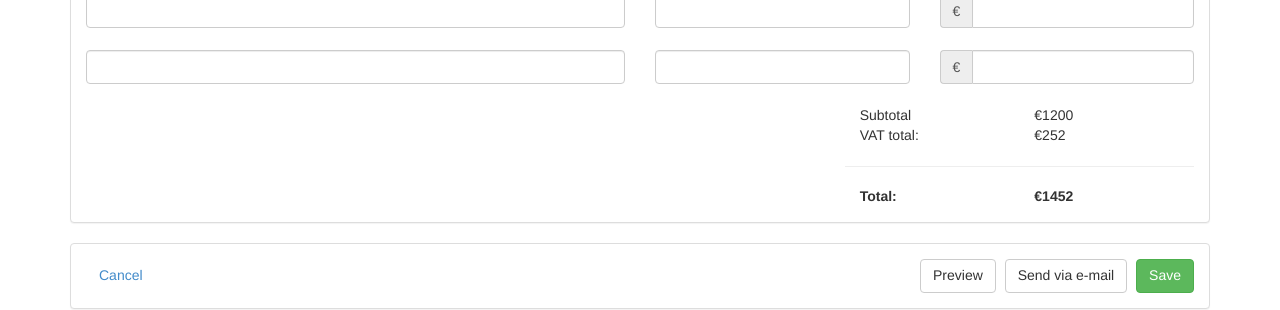
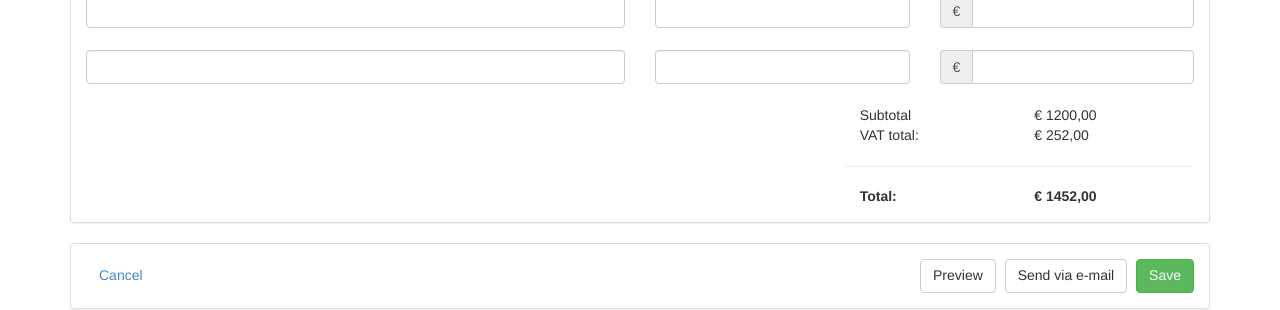
Before and after one commit to cybord/invoicing-html-prototype, a Jekyll site: the page built from add-invoice.html, in a window 1280 px wide. Shown: the part 567-877 px from the top of the page. Built offline with Jekyll 4.4.1, drawn with Linux system fonts in a browser that asks for light colours; nearby versions of some CDN libraries; library files that are not in the unit come from our copies; Markdown is read by kramdown in place of the engine named in the settings; comment, search, counter and statistics services are not loaded.

Commit message:
account numbers pattern

```diff
--- a/_includes/forms/invoice-content.html
+++ b/_includes/forms/invoice-content.html
@@ -71,18 +71,34 @@
       <div class="row">
         <div class="col-sm-4 pull-right">
           <div class="trailer">
+
             <div class="col-sm-6">Subtotal</div>
-            <div class="col-sm-6">€1200</div>
+            <div class="col-sm-6">
+              <div class="account-numbers clearfix">
+                  <span class="account-numbers-currency">€</span>
+                  <span class="account-numbers-value">1200,00</span>
+              </div>
+            </div>
           </div>
           <div class="trailer clearfix">
             <div class="col-sm-6">VAT total:</div>
-            <div class="col-sm-6">€252</div>
+            <div class="col-sm-6">
+              <div class="account-numbers clearfix">
+                  <span class="account-numbers-currency">€</span>
+                  <span class="account-numbers-value">252,00</span>
+              </div>
+            </div>
           </div>
           <hr />
           <div class="trailer clearfix">
             <b>
               <div class="col-sm-6">Total:</div>
-              <div class="col-sm-6">€1452</div>
+              <div class="col-sm-6">
+                <div class="account-numbers clearfix">
+                    <span class="account-numbers-currency">€</span>
+                    <span class="account-numbers-value">1452,00</span>
+                </div>
+              </div>
             </b>
           </div>
         </div>
@@ -159,16 +175,31 @@
         <div class="col-sm-4 pull-right">
           <div class="trailer">
             <div class="col-sm-6">Subtotal</div>
-            <div class="col-sm-6">€1200</div>
+            <div class="col-sm-6">
+              <div class="account-numbers clearfix">
+                  <span class="account-numbers-currency">€</span>
+                  <span class="account-numbers-value">1200,00</span>
+              </div>
+            </div>
           </div>
           <div class="trailer clearfix">
             <div class="col-sm-6">VAT total:</div>
-            <div class="col-sm-6">€252</div>
+            <div class="col-sm-6">
+              <div class="account-numbers clearfix">
+                  <span class="account-numbers-currency">€</span>
+                  <span class="account-numbers-value">252,00</span>
+              </div>
+            </div>
           </div>
           <hr />
           <div class="trailer clearfix"><b>
             <div class="col-sm-6">Total:</div>
-            <div class="col-sm-6">€1452</div>
+            <div class="col-sm-6">
+              <div class="account-numbers clearfix">
+                  <span class="account-numbers-currency">€</span>
+                  <span class="account-numbers-value">1452,00</span>
+              </div>
+            </div>
           </b></div>
 
         </div>
--- a/_scss/application.scss
+++ b/_scss/application.scss
@@ -8,6 +8,7 @@ $dropdown-caret-color: $gray-darker;
 
 // extensions
 @import "extensions/sortable-table";
+@import "extensions/account-numbers";
 
 
 // Page header
```
Also changed, not shown: _includes/patterns/custom/account-numbers.html (added, +21 -0 lines), _scss/extensions/_account-numbers.scss (added, +10 -0 lines), styleguide.html (+27 -0 lines).
